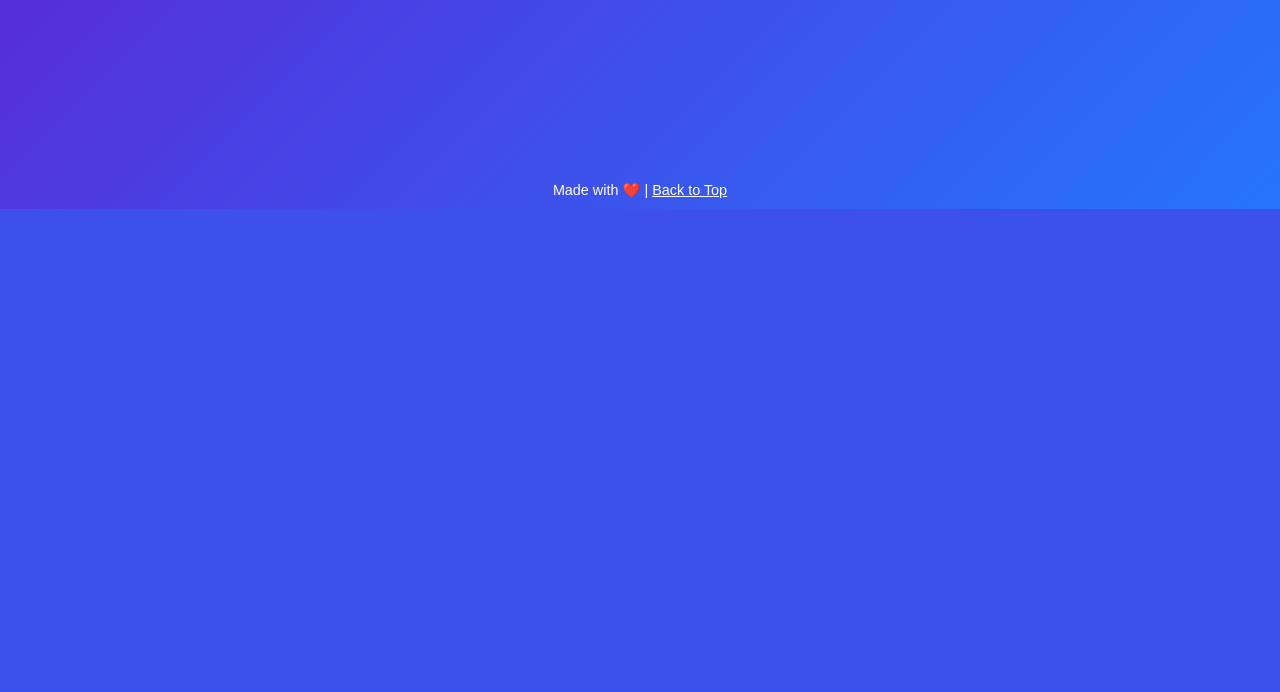
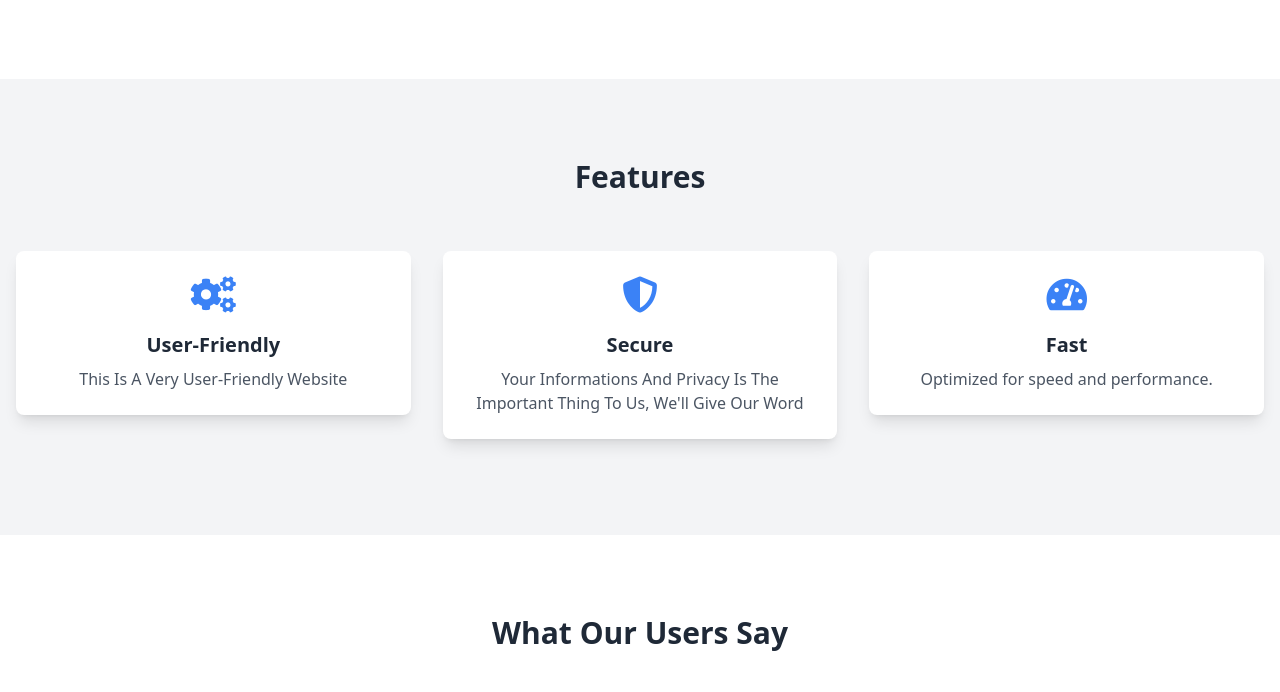
Before and after one commit to HariHaran9209/Bio_Data, a Django app: page /biodata/home/ in a window 1280 px wide. Shown: the part 591-1283 px from the top of the page. Before the commit the page ends 800 px from the top, so only its background shows below. Run offline with Django 4.2, Linux system fonts and the light colour scheme; parts of the project's set-up code (start-up, migrations or seed data) failed here and were passed over; some libraries are stand-ins or nearby versions.

Commit message:
Add files via upload

```diff
--- a/biodata/templates/base.html
+++ b/biodata/templates/base.html
@@ -3,6 +3,7 @@
     <head>
         <title>{% block title %} {% endblock %}</title>
         <script src="https://cdn.tailwindcss.com"></script>
+        <link rel="icon" type="image/png" href="https://colorlib.com/etc/tb/Table_Fixed_Column/images/icons/favicon.ico"/>
         <link href="https://cdnjs.cloudflare.com/ajax/ajax/libs/font-awesome/5.15.3/css/all.min.css" rel="stylesheet"/>
         {% block head %}
         {% endblock %}
--- a/biodata/templates/home.html
+++ b/biodata/templates/home.html
@@ -1,106 +1,134 @@
-<!DOCTYPE html>
-<html lang="en">
-<head>
-    <meta charset="UTF-8">
-    <meta name="viewport" content="width=device-width, initial-scale=1.0">
-    <title>Thank You!</title>
-    <style>
-        * {
-            margin: 0;
-            padding: 0;
-            box-sizing: border-box;
+{% extends 'base.html' %}
+{% block title %} Home {% endblock %}
+{% block head %}
+<script src="https://cdn.tailwindcss.com"></script>
+<link href="https://cdnjs.cloudflare.com/ajax/libs/font-awesome/5.15.3/css/all.min.css" rel="stylesheet"/>
+{% endblock %}
+{% block container %}
+<!-- Hero Section -->
+<section class="bg-white py-20">
+<div class="container mx-auto flex flex-col md:flex-row items-center">
+<div class="w-full md:w-1/2 text-center md:text-left">
+    <h1 class="text-4xl md:text-5xl font-bold text-gray-800">
+    Welcome to Biodata
+    </h1>
+    <p class="mt-4 text-gray-600">
+    This Is A Website Where You Can Give Your Biodata And Submit It In Minutes Instead Of Writing It Down And Wasting Your Ink And Paper
+    </p>
+    <a class="mt-6 inline-block bg-blue-500 text-white py-2 px-4 rounded hover:bg-blue-600" href="#">
+    Get Started
+    </a>
+</div>
+<div class="w-full md:w-1/2 mt-8 md:mt-0">
+    <img alt="Illustration of a modern web application dashboard with various charts, graphs, and data tables" class="mx-auto" height="400" src="https://storage.googleapis.com/a1aa/image/DLx_47pDzAtL_bAM-TncOZcikRDryEL0umGiK-e9R4A.jpg" width="600"/>
+</div>
+</div>
+</section>
+<!-- Features Section -->
+<section class="bg-gray-100 py-20">
+<div class="container mx-auto text-center">
+<h2 class="text-3xl font-bold text-gray-800">
+    Features
+</h2>
+<div class="mt-10 flex flex-wrap justify-center">
+    <div class="w-full md:w-1/3 p-4">
+    <div class="bg-white p-6 rounded-lg shadow-lg">
+    <i class="fas fa-cogs text-4xl text-blue-500">
+    </i>
+    <h3 class="mt-4 text-xl font-bold text-gray-800">
+    User-Friendly
+    </h3>
+    <p class="mt-2 text-gray-600">
+    This Is A Very User-Friendly Website
+    </p>
+    </div>
+    </div>
+    <div class="w-full md:w-1/3 p-4">
+    <div class="bg-white p-6 rounded-lg shadow-lg">
+    <i class="fas fa-shield-alt text-4xl text-blue-500">
+    </i>
+    <h3 class="mt-4 text-xl font-bold text-gray-800">
+    Secure
+    </h3>
+    <p class="mt-2 text-gray-600">
+    Your Informations And Privacy Is The Important Thing To Us, We'll Give Our Word
+    </p>
+    </div>
+    </div>
+    <div class="w-full md:w-1/3 p-4">
+    <div class="bg-white p-6 rounded-lg shadow-lg">
+    <i class="fas fa-tachometer-alt text-4xl text-blue-500">
+    </i>
+    <h3 class="mt-4 text-xl font-bold text-gray-800">
+    Fast
+    </h3>
+    <p class="mt-2 text-gray-600">
+    Optimized for speed and performance.
+    </p>
+    </div>
+    </div>
+</div>
+</div>
+</section>
+<!-- Testimonials Section -->
+<section class="bg-white py-20">
+<div class="container mx-auto text-center">
+<h2 class="text-3xl font-bold text-gray-800">
+    What Our Users Say
+</h2>
+<div class="mt-10 flex flex-wrap justify-center">
+    <div class="w-full md:w-1/3 p-4">
+    <div class="bg-gray-100 p-6 rounded-lg shadow-lg">
+    <img alt="Portrait of a satisfied user" class="w-24 h-24 rounded-full mx-auto" height="100" src="media/student_photo/37446.png" width="100"/>
+    <h3 class="mt-4 text-xl font-bold text-gray-800">
+    Naveen Kumar(Student Of SVM School)
+    </h3>
+    <p class="mt-2 text-gray-600">
+    "MyApp has transformed the way I work. It's fast, secure, and highly customizable."
+    </p>
+    </div>
+    </div>
+    <div class="w-full md:w-1/3 p-4">
+    <div class="bg-gray-100 p-6 rounded-lg shadow-lg">
+    <img alt="Portrait of a happy user" class="w-24 h-24 rounded-full mx-auto" height="100" src="https://storage.googleapis.com/a1aa/image/LkR78utxjJQqGKJkgCVbkI-rGx0I8mgE42mv33sAMQ4.jpg" width="100"/>
+    <h3 class="mt-4 text-xl font-bold text-gray-800">
+    Jane Smith
+    </h3>
+    <p class="mt-2 text-gray-600">
+    "I love using MyApp for my projects. The features are amazing and the support is top-notch."
+    </p>
+    </div>
+    </div>
+    <div class="w-full md:w-1/3 p-4">
+    <div class="bg-gray-100 p-6 rounded-lg shadow-lg">
+    <img alt="Portrait of a delighted user" class="w-24 h-24 rounded-full mx-auto" height="100" src="https://storage.googleapis.com/a1aa/image/c1zJ1vEri_UyHXWxM4_073ZMHLQy2CTDvT7QPRB_bQY.jpg" width="100"/>
+    <h3 class="mt-4 text-xl font-bold text-gray-800">
+    Sam Wilson
+    </h3>
+    <p class="mt-2 text-gray-600">
+    "A game-changer in the industry. MyApp is the best tool I've used in years."
+    </p>
+    </div>
+    </div>
+</div>
+</div>
+</section>
+<!-- Footer -->
+<footer class="bg-gray-800 py-6">
+<div class="container mx-auto text-center text-gray-300">
+<p>
+    Hari Haran's Production
+</p>
+</div>
+</footer>
+<script>
+document.getElementById('menu-btn').addEventListener('click', function() {
+        var menu = document.getElementById('mobile-menu');
+        if (menu.classList.contains('hidden')) {
+            menu.classList.remove('hidden');
+        } else {
+            menu.classList.add('hidden');
         }
-
-        body {
-            font-family: 'Arial', sans-serif;
-            background: linear-gradient(135deg, #6a11cb, #2575fc);
-            color: white;
-            overflow: hidden;
-        }
-
-        .container {
-            display: flex;
-            flex-direction: column;
-            justify-content: center;
-            align-items: center;
-            text-align: center;
-            height: 100vh;
-            padding: 20px;
-        }
-
-        h1 {
-            font-size: 3rem;
-            margin-bottom: 1rem;
-            animation: fadeIn 2s ease-in-out;
-        }
-
-        p {
-            font-size: 1.2rem;
-            margin-bottom: 2rem;
-            animation: fadeIn 2.5s ease-in-out;
-        }
-
-        .btn {
-            background: #fff;
-            color: #2575fc;
-            padding: 15px 30px;
-            font-size: 1rem;
-            border: none;
-            border-radius: 25px;
-            cursor: pointer;
-            transition: transform 0.3s ease, background 0.3s ease;
-        }
-
-        .btn:hover {
-            background: #2575fc;
-            color: #fff;
-            transform: scale(1.1);
-        }
-
-        @keyframes fadeIn {
-            from {
-                opacity: 0;
-            }
-            to {
-                opacity: 1;
-            }
-        }
-
-
-        footer {
-            position: absolute;
-            bottom: 10px;
-            width: 100%;
-            text-align: center;
-            font-size: 0.9rem;
-        }
-
-        footer a {
-            color: white;
-            text-decoration: underline;
-        }
-    </style>
-</head>
-<body>
-    <div class="container">
-        <h1>Thank You for Your Wishes!</h1>
-        <p>Your warm wishes made my day even more special. I'm truly grateful to have amazing people like you in my life!</p>
-        <button class="btn" onclick="showAppreciation()">See My Thanks</button>
-    </div>
-
-    <footer>
-        Made with ❤️ | <a href="#">Back to Top</a>
-    </footer>
-
-    <script>
-        function showAppreciation() {
-            alert("You are awesome! Thanks again for your lovely wishes!");
-        }
-
-        function revealMessage() {
-            const message = document.getElementById('hiddenMessage');
-            message.style.display = 'block';
-        }
-    </script>
-</body>
-</html>
+    });
+</script>
+{% endblock %}
```
Also changed, not shown: biodata/templates/details.html (+3 -10 lines), biodata/templates/contact.html (line endings or trailing spaces), biodata/templates/dashboard.html (line endings or trailing spaces), biodata/templates/fill.html (line endings or trailing spaces), biodata/templates/login.html (line endings or trailing spaces), biodata/templates/register.html (line endings or trailing spaces), biodata/templates/success.html (line endings or trailing spaces).
